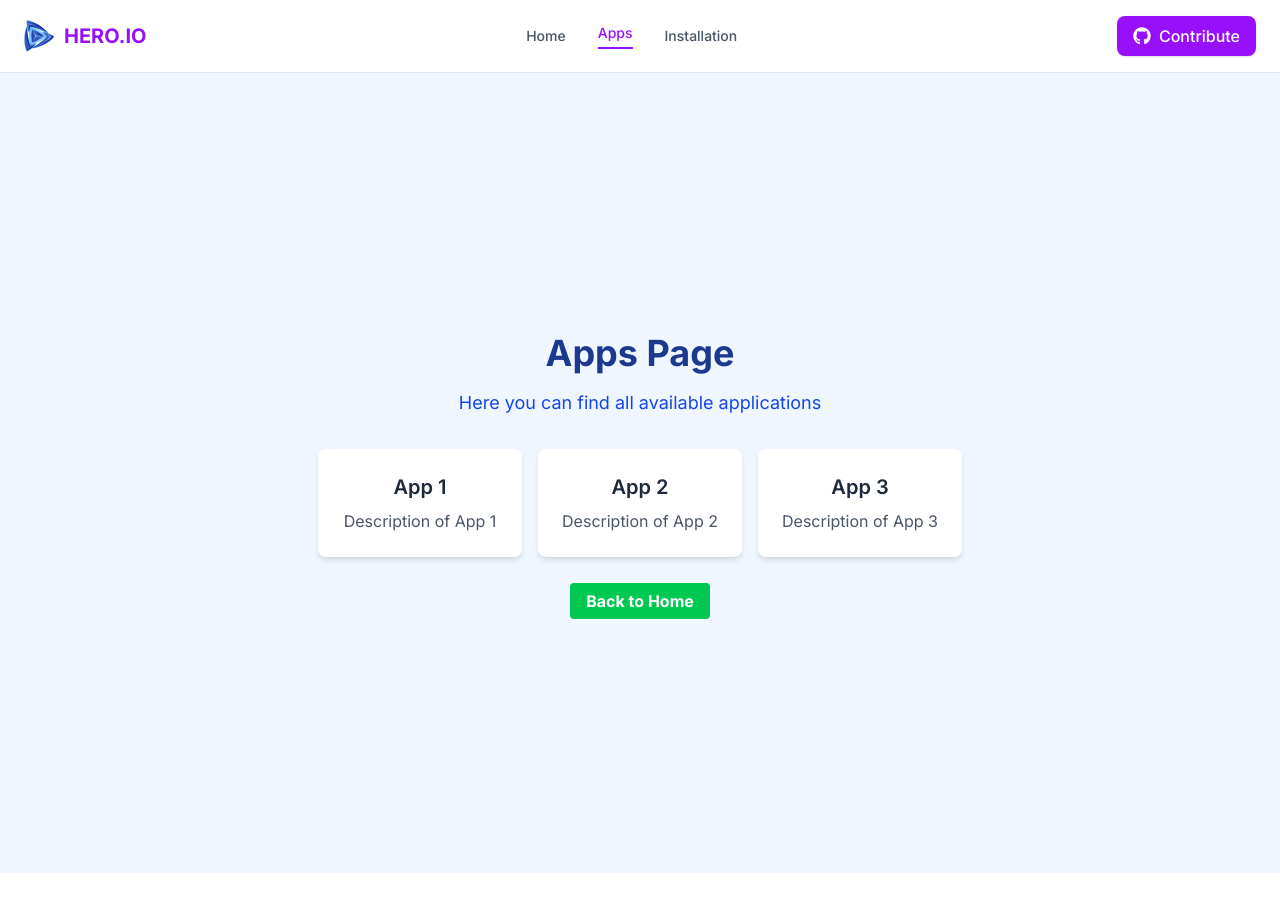
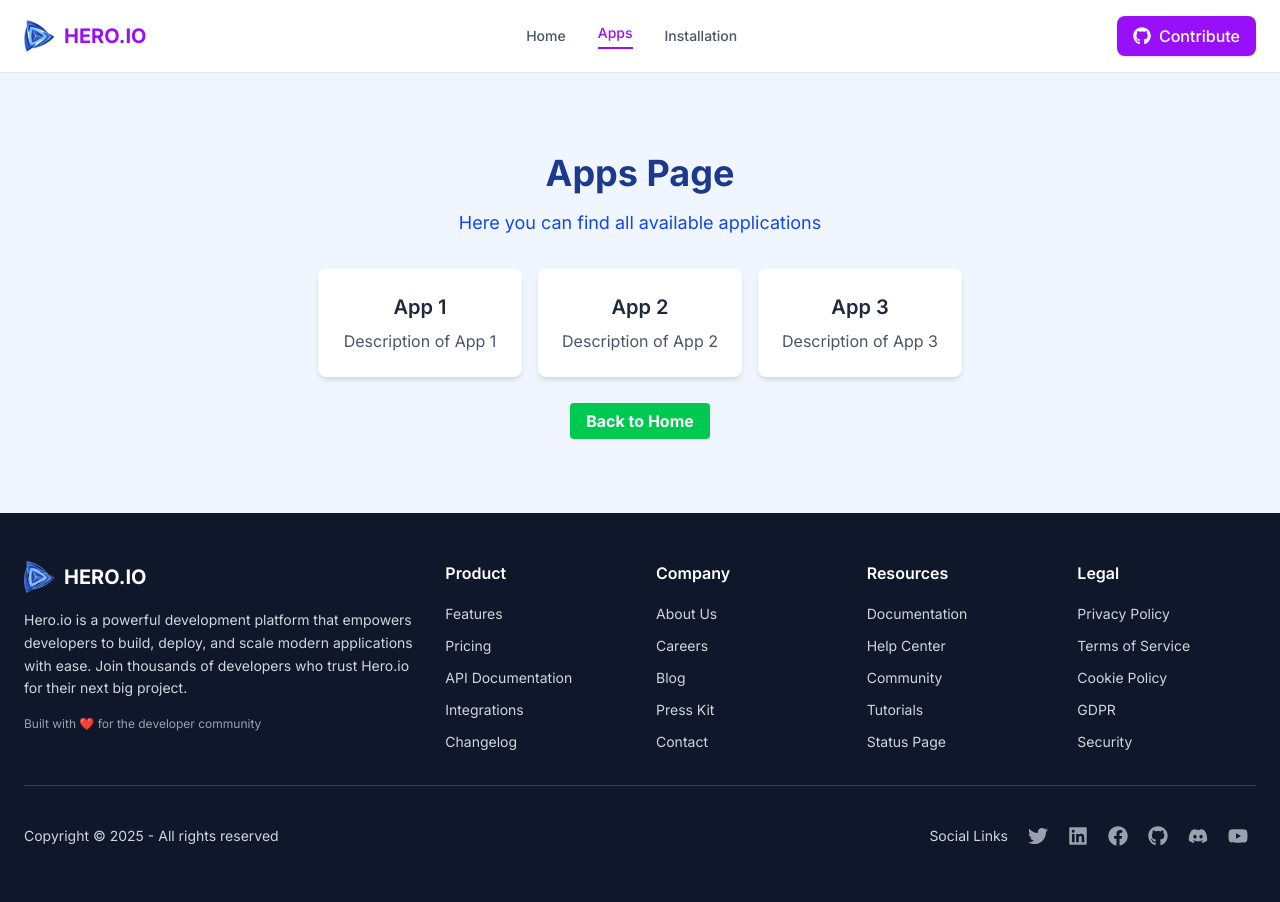
Before and after one commit to iamOmarFaruk/hero-app, a React (Vite) app: page /apps in a window 1280 px wide. Before the commit the page ends 873 px from the top, so only its background shows below. Built offline with nearby package versions, Linux system fonts and the light colour scheme.

Commit message:
footer for now

```diff
--- a/src/App.jsx
+++ b/src/App.jsx
@@ -1,5 +1,6 @@
 import { BrowserRouter as Router, Routes, Route } from 'react-router-dom'
 import Navbar from './components/Navbar'
+import Footer from './components/Footer'
 import Home from './pages/Home'
 import Apps from './pages/Apps'
 import Installation from './pages/Installation'
@@ -8,12 +9,12 @@ import NotFound from './pages/NotFound'
 function App() {
   return (
     <Router>
-      <div className="min-h-screen bg-gray-50">
+      <div className="min-h-screen bg-gray-50 flex flex-col">
         {/* Global Navbar */}
         <Navbar />
 
         {/* Page Content */}
-        <main>
+        <main className="flex-grow">
           <Routes>
             <Route path="/" element={<Home />} />
             <Route path="/apps" element={<Apps />} />
@@ -21,6 +22,9 @@ function App() {
             <Route path="*" element={<NotFound />} />
           </Routes>
         </main>
+
+        {/* Global Footer */}
+        <Footer />
       </div>
     </Router>
   )
--- /dev/null
+++ b/src/components/Footer.jsx
@@ -0,0 +1,185 @@
+import { Link } from 'react-router-dom'
+import { FaTwitter, FaLinkedin, FaFacebook, FaGithub, FaDiscord, FaYoutube } from 'react-icons/fa'
+
+function Footer() {
+  const currentYear = new Date().getFullYear()
+
+  const footerLinks = {
+    product: [
+      { name: 'Features', href: '#' },
+      { name: 'Pricing', href: '#' },
+      { name: 'API Documentation', href: '#' },
+      { name: 'Integrations', href: '#' },
+      { name: 'Changelog', href: '#' }
+    ],
+    company: [
+      { name: 'About Us', href: '#' },
+      { name: 'Careers', href: '#' },
+      { name: 'Blog', href: '#' },
+      { name: 'Press Kit', href: '#' },
+      { name: 'Contact', href: '#' }
+    ],
+    resources: [
+      { name: 'Documentation', href: '#' },
+      { name: 'Help Center', href: '#' },
+      { name: 'Community', href: '#' },
+      { name: 'Tutorials', href: '#' },
+      { name: 'Status Page', href: '#' }
+    ],
+    legal: [
+      { name: 'Privacy Policy', href: '#' },
+      { name: 'Terms of Service', href: '#' },
+      { name: 'Cookie Policy', href: '#' },
+      { name: 'GDPR', href: '#' },
+      { name: 'Security', href: '#' }
+    ]
+  }
+
+  const socialLinks = [
+    { icon: FaTwitter, href: '#', label: 'Twitter' },
+    { icon: FaLinkedin, href: '#', label: 'LinkedIn' },
+    { icon: FaFacebook, href: '#', label: 'Facebook' },
+    { icon: FaGithub, href: '#', label: 'GitHub' },
+    { icon: FaDiscord, href: '#', label: 'Discord' },
+    { icon: FaYoutube, href: '#', label: 'YouTube' }
+  ]
+
+  return (
+    <footer className="bg-slate-900 text-white">
+      <div className="max-w-7xl mx-auto px-6 py-12">
+
+        {/* Main Footer Content */}
+        <div className="grid grid-cols-1 md:grid-cols-2 lg:grid-cols-6 gap-8 mb-8">
+
+          {/* Logo and About Section */}
+          <div className="lg:col-span-2">
+            <Link to="/" className="flex items-center space-x-2 mb-4">
+              <img
+                src="/assets/logo.png"
+                alt="Hero.io Logo"
+                className="h-8 w-8"
+              />
+              <span className="text-xl font-bold text-white">
+                HERO.IO
+              </span>
+            </Link>
+            <p className="text-gray-300 text-sm leading-relaxed mb-4">
+              Hero.io is a powerful development platform that empowers developers to build,
+              deploy, and scale modern applications with ease. Join thousands of developers
+              who trust Hero.io for their next big project.
+            </p>
+            <p className="text-gray-400 text-xs">
+              Built with ❤️ for the developer community
+            </p>
+          </div>
+
+          {/* Product Links */}
+          <div>
+            <h3 className="text-white font-semibold mb-4">Product</h3>
+            <ul className="space-y-2">
+              {footerLinks.product.map((link) => (
+                <li key={link.name}>
+                  <a
+                    href={link.href}
+                    className="text-gray-300 text-sm hover:text-white transition-colors duration-200"
+                  >
+                    {link.name}
+                  </a>
+                </li>
+              ))}
+            </ul>
+          </div>
+
+          {/* Company Links */}
+          <div>
+            <h3 className="text-white font-semibold mb-4">Company</h3>
+            <ul className="space-y-2">
+              {footerLinks.company.map((link) => (
+                <li key={link.name}>
+                  <a
+                    href={link.href}
+                    className="text-gray-300 text-sm hover:text-white transition-colors duration-200"
+                  >
+                    {link.name}
+                  </a>
+                </li>
+              ))}
+            </ul>
+          </div>
+
+          {/* Resources Links */}
+          <div>
+            <h3 className="text-white font-semibold mb-4">Resources</h3>
+            <ul className="space-y-2">
+              {footerLinks.resources.map((link) => (
+                <li key={link.name}>
+                  <a
+                    href={link.href}
+                    className="text-gray-300 text-sm hover:text-white transition-colors duration-200"
+                  >
+                    {link.name}
+                  </a>
+                </li>
+              ))}
+            </ul>
+          </div>
+
+          {/* Legal Links */}
+          <div>
+            <h3 className="text-white font-semibold mb-4">Legal</h3>
+            <ul className="space-y-2">
+              {footerLinks.legal.map((link) => (
+                <li key={link.name}>
+                  <a
+                    href={link.href}
+                    className="text-gray-300 text-sm hover:text-white transition-colors duration-200"
+                  >
+                    {link.name}
+                  </a>
+                </li>
+              ))}
+            </ul>
+          </div>
+
+        </div>
+
+        {/* Divider */}
+        <div className="border-t border-gray-700 pt-8">
+
+          {/* Bottom Section */}
+          <div className="flex flex-col md:flex-row justify-between items-center space-y-4 md:space-y-0">
+
+            {/* Copyright */}
+            <div className="text-center md:text-left">
+              <p className="text-gray-300 text-sm">
+                Copyright © {currentYear} - All rights reserved
+              </p>
+            </div>
+
+            {/* Social Links */}
+            <div className="flex items-center space-x-1">
+              <span className="text-gray-300 text-sm mr-3">Social Links</span>
+              {socialLinks.map((social) => {
+                const IconComponent = social.icon
+                return (
+                  <a
+                    key={social.label}
+                    href={social.href}
+                    aria-label={social.label}
+                    className="text-gray-400 hover:text-white transition-colors duration-200 p-2 rounded-full hover:bg-gray-800"
+                  >
+                    <IconComponent className="w-5 h-5" />
+                  </a>
+                )
+              })}
+            </div>
+
+          </div>
+        </div>
+
+      </div>
+    </footer>
+  )
+}
+
+export default Footer
--- a/src/pages/Apps.jsx
+++ b/src/pages/Apps.jsx
@@ -2,7 +2,7 @@ import { Link } from 'react-router-dom'
 
 function Apps() {
   return (
-    <div className="flex flex-col items-center justify-center min-h-screen bg-blue-50">
+    <div className="flex flex-col items-center justify-center py-20 bg-blue-50">
       <div className="text-center">
         <h1 className="text-4xl font-bold text-blue-900 mb-4">Apps Page</h1>
         <p className="text-lg text-blue-700 mb-8">Here you can find all available applications</p>
--- a/src/pages/Home.jsx
+++ b/src/pages/Home.jsx
@@ -2,7 +2,7 @@ import { Link } from 'react-router-dom'
 
 function Home() {
   return (
-    <div className="flex flex-col items-center justify-center min-h-screen bg-gray-50">
+    <div className="flex flex-col items-center justify-center py-20 bg-gray-50">
       <div className="text-center">
         <h1 className="text-4xl font-bold text-gray-900 mb-4">Welcome to Home Page</h1>
         <p className="text-lg text-gray-600 mb-8">This is the home page of your application</p>
--- a/src/pages/Installation.jsx
+++ b/src/pages/Installation.jsx
@@ -1,6 +1,6 @@
 function Installation() {
   return (
-    <div className="flex flex-col items-center justify-center min-h-screen bg-purple-50">
+    <div className="flex flex-col items-center justify-center py-20 bg-purple-50">
       <div className="text-center max-w-4xl px-6">
         <h1 className="text-4xl font-bold text-purple-900 mb-4">Installation Guide</h1>
         <p className="text-lg text-purple-700 mb-8">
--- a/src/pages/NotFound.jsx
+++ b/src/pages/NotFound.jsx
@@ -2,7 +2,7 @@ import { Link } from 'react-router-dom'
 
 function NotFound() {
   return (
-    <div className="flex flex-col items-center justify-center min-h-screen bg-red-50">
+    <div className="flex flex-col items-center justify-center py-20 bg-red-50">
       <div className="text-center">
         <h1 className="text-9xl font-bold text-red-500 mb-4">404</h1>
         <h2 className="text-3xl font-semibold text-gray-800 mb-4">Page Not Found</h2>
```
